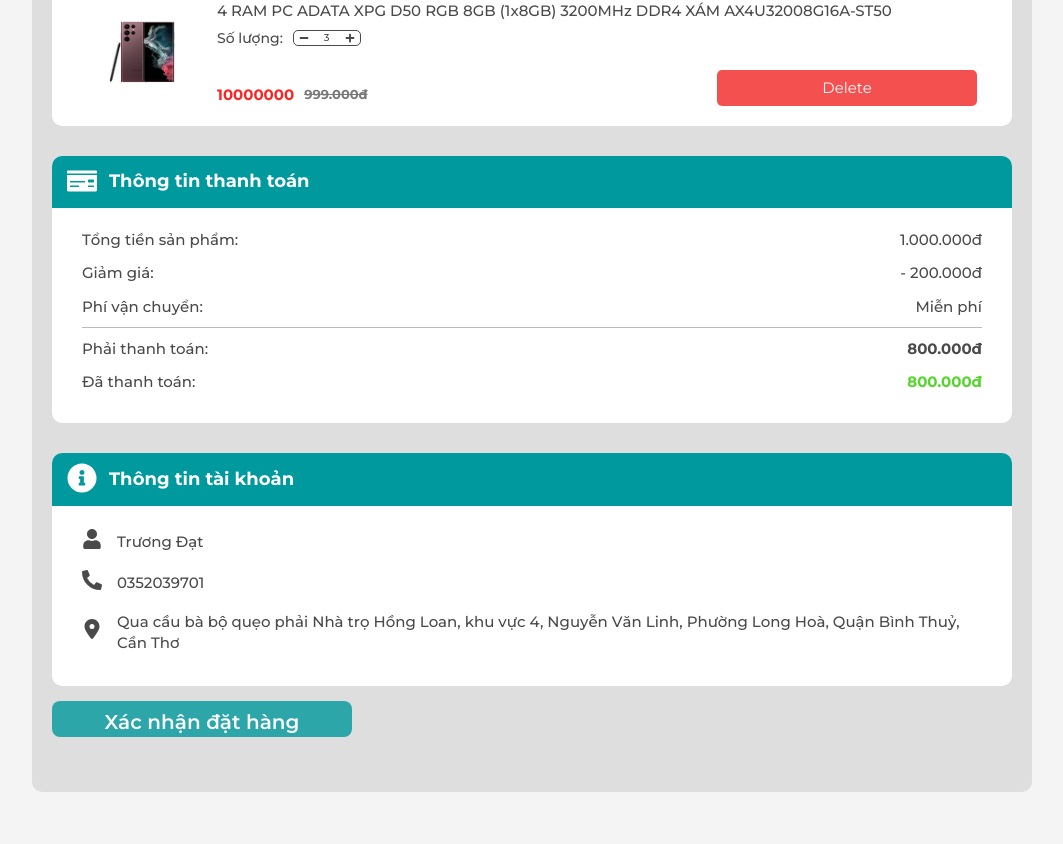
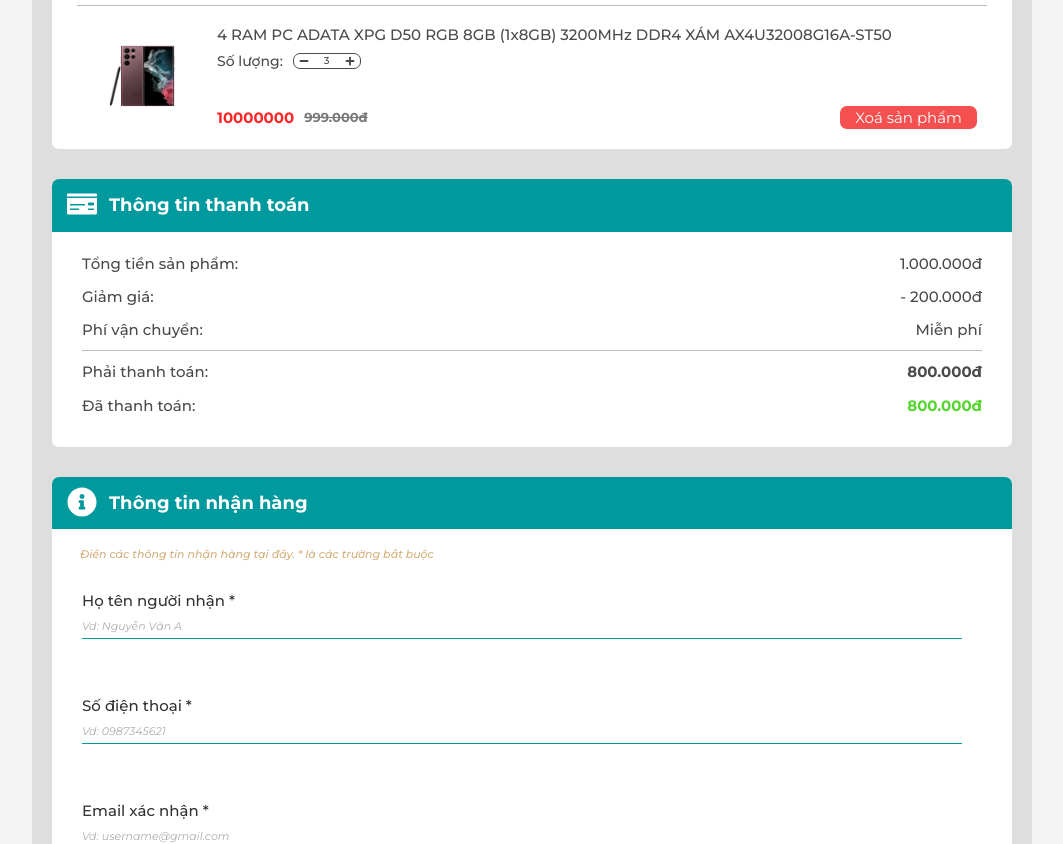
Before and after one commit to lnmhoa/do_an_3, a React (Create React App) app in the folder front-end/: page /cart in a window 1280 px wide. Shown: the part 619-1463 px from the top of the page, without its empty margins (108-1171 px from the left). Built offline with nearby package versions, Linux system fonts and the light colour scheme.

Commit message:
Trang giỏ hàng - Minh Hoà
Co-authored-by: lnmhoa <lnmhoa@users.noreply.github.com>

```diff
--- a/front-end/src/components/FormInput/FormInput.module.scss
+++ b/front-end/src/components/FormInput/FormInput.module.scss
@@ -14,13 +14,14 @@
 }
 
 .container input::placeholder {
-    font-size: 13px;
+    font-size: 11px;
     font-style: italic;
+    opacity: 0.6;
 }
 
 .label-input {
     font-size: 13px;
-    color: gray;
+    color: var(--color-13);
 }
 
 .passIcon {
@@ -34,6 +35,9 @@
     padding: 5px 30px 5px 0px !important;
 
 }
+
+
+
 
 // Hiển thị cảnh báo
 .container span {
--- a/front-end/src/components/GlobalStyle/GlobalStyle.scss
+++ b/front-end/src/components/GlobalStyle/GlobalStyle.scss
@@ -26,6 +26,7 @@
     --color-13: #333;
     --color-14: rgb(246, 246, 246);
     --color-15: #d4af7a;
+    --border-radius: 7px
 }
 
 a {
@@ -50,6 +51,10 @@ html {
     color: rgb(105, 104, 104);
 }
 
+.Toastify__toast {
+    top: 100px;
+}
+
 // .slick-slide {
 //     margin: 0 20px;
 // }
--- a/front-end/src/pages/CartPage/CartPage.jsx
+++ b/front-end/src/pages/CartPage/CartPage.jsx
@@ -4,6 +4,7 @@ import { Link } from 'react-router-dom';
 import { useState } from 'react';
 import { useEffect } from 'react';
 import { FaUser, FaPhoneAlt, FaMoneyCheck, FaInfoCircle, FaPlus, FaMinus } from 'react-icons/fa';
+import { MdEmail } from 'react-icons/md';
 import { FaLocationDot, FaList, FaArrowLeftLong } from 'react-icons/fa6';
 import styles from './CartPage.module.scss';
 
@@ -37,13 +38,58 @@ const orderData = {
     ],
 };
 
+const inputInfoUser = [
+    {
+        id: 1,
+        name: 'userOrderName',
+        type: 'text',
+        placeholder: 'Vd: Nguyễn Văn A',
+        label: 'Họ tên người nhận *',
+        required: true,
+        icon: FaUser,
+    },
+    {
+        id: 2,
+        name: 'tel',
+        type: 'text',
+        placeholder: 'Vd: 0987345621',
+        errorMessage: 'Vui lòng nhập số diện thoại hợp lệ!',
+        label: 'Số điện thoại *',
+        pattern: '[0-9]*',
+        required: true,
+        icon: FaPhoneAlt,
+    },
+    {
+        id: 2,
+        name: 'email',
+        type: 'email',
+        placeholder: 'Vd: username@gmail.com',
+        errorMessage: 'Vui lòng nhập đúng email!',
+        label: 'Email xác nhận *',
+        pattern: '/^(([^<>()[].,;:s@"]+(.[^<>()[].,;:s@"]+)*)|(".+"))@(([^<>()[].,;:s@"]+.)+[^<>()[].,;:s@"]{2,})$/i;',
+        required: true,
+        icon: MdEmail,
+    },
+    {
+        id: 6,
+        name: 'Address',
+        type: 'text',
+        placeholder: 'Vd: 24/1 đường 30/4, Hưng Lợi, Ninh Kiều, Cần Thơ',
+        label: 'Địa chỉ nhận hàng *',
+        required: true,
+        icon: FaLocationDot,
+    },
+];
+
 function CartPage({ title }) {
+    // useState
     const [values, setValues] = useState({
         tel: '',
     });
 
     const [orderList, setOrderList] = useState(orderData);
 
+    // handle functions
     const handleDecrease = (index) => {
         const updatedOrderItem = [...orderList.orderItem];
         if (updatedOrderItem[index].amount > 1) {
@@ -77,17 +123,21 @@ function CartPage({ title }) {
 
     const handleSubmit = (e) => {
         e.preventDefault();
+        console.log('aa');
     };
 
-    const onChange = (e) => {
+    const handleChangeInputTel = (e) => {
         if (e.target.name === 'tel') {
             e.target.value = e.target.value.replace(/\D/g, '');
         }
         setValues({ ...values, [e.target.name]: e.target.value });
     };
+
+    //useEffect
     useEffect(() => {
         document.title = title;
     }, [title]);
+
     return (
         <div className={cx('container')}>
             <div className={cx('Cart')}>
@@ -112,7 +162,7 @@ function CartPage({ title }) {
                                     return (
                                         <div key={index} className={cx('Order-item')}>
                                             <button className={cx('deleteBtn')} onClick={handleDelete}>
-                                                Delete
+                                                Xoá sản phẩm
                                             </button>
                                             <div className={cx('Order-item_img')}>
                                                 <img src={require('../../image/Upload/Product/product.jpg')} alt="" />
@@ -183,36 +233,41 @@ function CartPage({ title }) {
                             <div className={cx('title-icon')}>
                                 <FaInfoCircle />
                             </div>
-                            <p className={cx('title-text')}>Thông tin tài khoản</p>
+                            <p className={cx('title-text')}>Thông tin nhận hàng</p>
                         </div>
 
                         <div className={cx('payment-info-content')}>
-                            <div className={cx('content-item2')}>
-                                <div className={cx('item-icon')}>
-                                    <FaUser style={{ fontSize: '20px' }} />
-                                </div>
-                                <div className={cx('title-text')}>Trương Đạt</div>
-                            </div>
-                            <div className={cx('content-item2')}>
-                                <div className={cx('item-icon')}>
-                                    <FaPhoneAlt style={{ fontSize: '20px' }} />
-                                </div>
-                                <div className={cx('title-text')}>0352039701</div>
-                            </div>
-                            <div className={cx('content-item2')}>
-                                <div className={cx('item-icon')}>
-                                    <FaLocationDot style={{ fontSize: '20px' }} />
-                                </div>
-                                <div className={cx('title-text')}>
-                                    Qua cầu bà bộ quẹo phải Nhà trọ Hồng Loan, khu vực 4, Nguyễn Văn Linh, Phường Long
-                                    Hoà, Quận Bình Thuỷ, Cần Thơ
-                                </div>
-                            </div>
+                            <i className={cx('note')}>Điền các thông tin nhận hàng tại đây. * là các trường bắt buộc</i>
+                            {inputInfoUser.map((item, index) => {
+                                // const Icon = item.icon;
+                                return (
+                                    <div className={cx('content-item2')}>
+                                        {/* <div className={cx('item-icon')}>
+                                            <Icon style={{ fontSize: '20px' }} />
+                                            <p>{item.label}</p>
+                                        </div> */}
+                                        <div className={cx('title-text')}>
+                                            <FormInput
+                                                placeholder={item.placeholder}
+                                                name={item.name}
+                                                type={item.type}
+                                                errorMessage={item.errorMessage}
+                                                label={item.label}
+                                                pattern={item.pattern}
+                                                required={item.required}
+                                                onChange={handleChangeInputTel}
+                                            />
+                                        </div>
+                                    </div>
+                                );
+                            })}
                         </div>
                     </div>
                 </div>
                 <div className={cx('order-btn')}>
-                    <button type="button">Xác nhận đặt hàng</button>
+                    <button type="button" onClick={handleSubmit}>
+                        Xác nhận đặt hàng
+                    </button>
                 </div>
             </div>
         </div>
--- a/front-end/src/pages/CartPage/CartPage.module.scss
+++ b/front-end/src/pages/CartPage/CartPage.module.scss
@@ -1,115 +1,3 @@
-// .container {
-//     width: var(--max-width);
-//     border: 1px solid #333;
-//     margin: 40px auto 0 auto;
-//     border-radius: 10px;
-//     background-color: #fff;
-//     padding: 10px 15px;
-// }
-
-// .back {
-//     display: flex;
-//     align-items: center;
-//     color: var(--color-1);
-
-//     &:hover {
-//         color: var(--color-2);
-//     }
-// }
-
-// .content {
-//     margin-top: 20px;
-//     display: grid;
-//     grid-template-columns: repeat(2, 1fr);
-//     text-align: center;
-//     grid-gap: 10px;
-
-//     i {
-//         display: block;
-//         font-size: 12px;
-//         padding: 15px 0;
-//     }
-
-//     .box-product {
-//         padding: 10px 15px;
-//         border-radius: 10px;
-//         border: 1px solid var(--color-13);
-//         box-shadow: 0 2px 1px var(--color-13);
-
-//     }
-//     .box-info {
-//         padding: 10px 15px;
-//         border-radius: 10px;
-//         border: 1px solid var(--color-13);
-//         box-shadow: 0 2px 1px var(--color-13);
-//         height: fit-content;
-
-//         .info-form {
-//             text-align: end;
-
-//             label {
-//                 color: var(--color-6);
-//                 font-size: 15px;
-//                 text-align: start;
-//             }
-
-//             input {
-//                 border: none;
-//                 background-color: var(--color-9);
-//                 padding: 10px 15px;
-//                 color: var(--color-13);
-//             }
-
-//             div:last-of-type {
-//                 display: flex;
-
-//                 label {
-//                     width: 140px;
-//                 }
-
-//                 textarea {
-//                     flex: 1;
-//                     resize: none;
-//                     padding: 10px;
-//                     outline: none;
-//                     background-color: var(--color-9);
-//                     border: 0;
-//                     border-radius: 5px;
-//                     &::placeholder{
-//                         font-size: 11px;
-//                         font-style: italic;
-//                     }
-//                 }
-//             }
-
-//             button {
-//                 margin-top: 15px;
-//                 font-size: 20px;
-//                 font-weight: 600;
-//                 border-radius: 5px;
-//                 cursor: pointer;
-//                 background-color: var(--color-7);
-//                 padding: 10px 20px;
-//                 color: var(--color-3);
-//                 border: 0;
-//                 outline: 0;
-
-//                 &:hover {
-//                     background-color: var(--color-4);
-//                 }
-//             }
-//         }
-//     }
-//     .info-product{
-//         margin-top: 10px;
-//         border-radius: 10px;
-//         text-align: start;
-//         padding: 15px;
-//         border: 1px solid var(--color-13);
-//         box-shadow: 0 2px 1px var(--color-13);
-//     }
-// }
-
 .container {
     height: fit-content;
     display: flex;
@@ -129,7 +17,7 @@
 
 .Cart {
     color: #4a4a4a;
-    border-radius: 10px;
+    border-radius: var(--border-radius);
     padding: 0 20px 40px 20px;
     width: 1000px;
     margin: 20px auto;
@@ -148,38 +36,21 @@
         font-size: 30px;
         color: var(--color-13);
         position: absolute;
+
+        &:hover {
+            color: var(--color-1);
+        }
     }
 }
 
 .Cart-title {
     font-weight: 700;
     text-transform: uppercase;
-    font-size: 27px;
+    font-size: 30px;
     flex-grow: 1;
+    margin: 10px 0px;
     text-align: center;
     color: var(--color-1);
-}
-
-.Cart-id {
-    display: flex;
-    justify-content: space-between;
-    padding: 0 15px;
-
-    .Cart-status {
-        background-color: rgba(0, 171, 85, 0.078);
-        color: #007b55;
-        border-radius: 3px;
-        font-size: 17px;
-        margin: 5px 0;
-        padding: 4px 10px;
-        white-space: nowrap;
-        width: -moz-fit-content;
-        width: fit-content;
-    }
-}
-
-.Cart-date {
-    padding: 0 15px 10px;
 }
 
 .Order-item_img > img {
@@ -202,7 +73,7 @@
 }
 
 .Cart-product {
-    border-radius: 10px;
+    border-radius: var(--border-radius);
     background: var(--color-8);
 }
 
@@ -245,12 +116,12 @@
 .payment-info {
     background: var(--color-8);
     padding-bottom: 25px;
-    border-radius: 10px;
+    border-radius: var(--border-radius);
     margin-top: 30px;
 }
 
 .payment-info-title {
-    border-radius: 10px 10px 0 0;
+    border-radius: var(--border-radius) var(--border-radius) 0 0;
     background-color: var(--color-7);
     color: var(--color-8);
     display: flex;
@@ -274,13 +145,28 @@
     justify-content: space-between;
 }
 
+.note {
+    margin: 10px 0px 0px 28px;
+    font-size: 11px;
+    color: var(--color-15);
+}
+
 .content-item2 {
     line-height: 1.4;
-    display: flex;
-    align-items: center;
     padding: 8px 20px 8px 0;
     margin: 0 30px;
-    gap: 15px;
+}
+
+.title-text {
+    label {
+        font-size: 15px;
+    }
+    > div {
+        width: 100%;
+        > input {
+            width: 100%;
+        }
+    }
 }
 
 .shipping-status {
@@ -341,14 +227,14 @@
     margin: 15px 0;
 
     button {
+        padding: 5px 25px;
         font-size: 20px;
-        width: 300px;
+        width: fit-content;
         font-weight: 600;
-        border-radius: 8px;
+        border-radius: var(--border-radius);
         opacity: 0.8;
         cursor: pointer;
         background-color: var(--color-7);
-        padding: 10px 0px;
         color: var(--color-8);
         border: 0;
         outline: 0;
@@ -367,15 +253,17 @@
     align-items: center;
     border: 1px solid;
     padding: 0px 5px;
-    border-radius: 5px;
+    border-radius: var(--border-radius);
 }
 
 .deleteBtn {
+    font-size: 15px;
     position: absolute;
+    width: fit-content;
     right: 10px;
     bottom: 20px;
     padding: 3px 15px;
-    border-radius: 5px;
+    border-radius: var(--border-radius);
     background-color: var(--color-12);
     color: var(--color-8);
     border: none;
--- a/front-end/src/pages/LoginPage/LoginPage.jsx
+++ b/front-end/src/pages/LoginPage/LoginPage.jsx
@@ -1,6 +1,5 @@
 import FormInput from '../../components/FormInput/FormInput';
 import { useState } from 'react';
-import { Link } from 'react-router-dom';
 import { FaArrowLeftLong, FaArrowRightLong } from 'react-icons/fa6';
 import classNames from 'classnames/bind';
 import styles from './LoginPage.module.scss';
@@ -24,7 +23,7 @@ function LoginPage(props) {
         setForm(!loginOrRegister);
     };
 
-    const onChange = (e) => {
+    const handleChangeInputTel = (e) => {
         if (e.target.name === 'tel') {
             e.target.value = e.target.value.replace(/\D/g, '');
         }
@@ -58,7 +57,7 @@ function LoginPage(props) {
     const inputRegister = [
         {
             id: 1,
-            name: 'numberPhone',
+            name: 'tel',
             type: 'text',
             placeholder: 'Nhập số điện thoại',
             errorMessage: 'Vui lòng nhập số diện thoại hợp lệ!',
@@ -97,20 +96,6 @@ function LoginPage(props) {
             pattern: values.password,
             required: true,
         },
-        // {
-        //     id: 5,
-        //     name: 'dateOfBirth',
-        //     type: 'date',
-        //     placeholder: 'Birthday',
-        //     label: 'Ngày sinh',
-        // },
-        // {
-        //     id: 6,
-        //     name: 'Address',
-        //     type: 'text',
-        //     placeholder: 'Nhập địa chỉ',
-        //     label: 'Địa chỉ',
-        // },
     ];
 
     return (
@@ -126,11 +111,12 @@ function LoginPage(props) {
                             errorMessage={item.errorMessage}
                             label={item.label}
                             pattern={item.pattern}
+                            onChange={handleChangeInputTel}
                         />
                     );
                 })}
                 <p className={cx('forgot-pass')}>Quên mật khẩu?</p>
-                <button type="button" className={cx('submit')}>
+                <button type="button" className={cx('submit')} onClick={handleSubmit}>
                     đăng nhập
                 </button>
             </div>
@@ -139,7 +125,6 @@ function LoginPage(props) {
                 <div className={cx('img')}>
                     <div className={cx('img__text', 'm--up')}>
                         <div className={cx('loginIcon')}>
-                            <img src={require('../../image/System/logo.png')} alt="" />
                             <h3> Bạn chưa có tài khoản?</h3>
                             <br />
                             <i>Hãy đăng kí</i>
@@ -150,7 +135,6 @@ function LoginPage(props) {
                     </div>
                     <div className={cx('img__text', 'm--in')}>
                         <div className={cx('loginIcon')}>
-                            <img src={require('../../image/System/logo.png')} alt="" />
                             <h3> Bạn đã có tài khoản?</h3>
                             <br />
                             <i>Hãy đăng nhập</i>
@@ -177,25 +161,20 @@ function LoginPage(props) {
                         return (
                             <FormInput
                                 name={item.name}
-                                // placeholder={item.placeholder}
                                 type={item.type}
                                 errorMessage={item.errorMessage}
                                 label={item.label}
                                 pattern={item.pattern}
+                                onChange={handleChangeInputTel}
                             />
                         );
                     })}
-                    <button type="button" className={cx('submit')}>
+                    <button type="button" className={cx('submit')} onClick={handleSubmit}>
                         Đăng kí
                     </button>
                 </div>
             </div>
         </div>
-        // <script>
-        //     document.querySelector('.img__btn').addEventListener('click', function() {
-        //         document.querySelector('.cont').classNameList.toggle('s--signup');
-        //     });
-        // </script>
     );
 }
 
--- a/front-end/src/pages/LoginPage/LoginPage.module.scss
+++ b/front-end/src/pages/LoginPage/LoginPage.module.scss
@@ -82,9 +82,9 @@ button {
     transform: translate3d(-640px, 0, 0);
 }
 
-button {
+.form > button {
     display: block;
-    margin: 0 auto;
+    margin: 30px auto 20px;
     width: 260px;
     height: 36px;
     border-radius: 30px;
--- a/front-end/src/pages/ProfilePage/EvaluatePage/EvaluatePage.jsx
+++ b/front-end/src/pages/ProfilePage/EvaluatePage/EvaluatePage.jsx
@@ -4,16 +4,14 @@ import EvaluateUser from '../../../components/EvaluateUser/EvaluateUser';
 import classNames from 'classnames/bind';
 import styles from './EvaluatePage.module.scss';
 import { useEffect } from 'react';
-import { ToastContainer, toast } from 'react-toastify';
+// import { toast, ToastContainer } from 'react-toastify';
 import 'react-toastify/dist/ReactToastify.css';
 
 const cx = classNames.bind(styles);
 
 function EvaluatePage({ title }) {
-    const notify = (title) => toast(`Chào mừng đến với ${title}`);
     useEffect(() => {
         document.title = title;
-        notify(title);
     }, [title]);
     return (
         <div className={cx('container')}>
@@ -22,7 +20,6 @@ function EvaluatePage({ title }) {
             <div className={cx('sub-container', 'content')}>
                 <EvaluateUser />
             </div>
-            <ToastContainer />
         </div>
     );
 }
```
Also changed, not shown: front-end/src/components/HeaderTop-2/HeaderTop-2.jsx (+5 -2 lines), front-end/src/pages/ProfilePage/ControllerPage/ControllerPage.jsx (+1 -15 lines), front-end/src/pages/ProfilePage/OrderDetail/OrderDetail.module.scss (+9 -4 lines).
